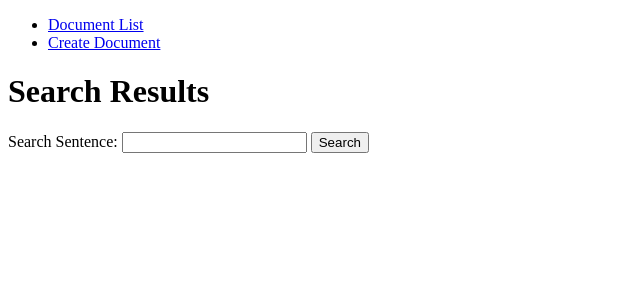
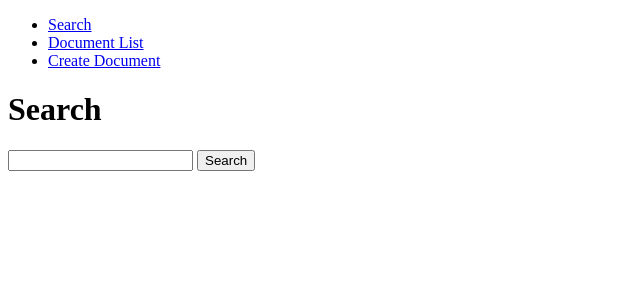
Before and after one commit to Lander-Hatsune/vecnote, a Django app: page /search/ in a window 1280 px wide. Shown: the top 300 px of the page, without its empty margins (0-640 px from the left). Run offline with Django 4.2, Linux system fonts and the light colour scheme.

Commit message:
search link; renaming; better similarity disp

```diff
--- a/main/forms.py
+++ b/main/forms.py
@@ -7,4 +7,4 @@ class DocumentForm(forms.ModelForm):
         fields = ['title', 'content', 'content_format']
 
 class SearchForm(forms.Form):
-    query = forms.CharField(max_length=500, label='Search Sentence')
+    query = forms.CharField(max_length=500, label='')
--- a/main/templates/base.html
+++ b/main/templates/base.html
@@ -11,6 +11,7 @@
     <header>
         <nav>
             <ul>
+                <li><a href="{% url 'search' %}">Search</a></li>
                 <li><a href="{% url 'list' %}">Document List</a></li>
                 <li><a href="{% url 'create' %}">Create Document</a></li>
             </ul>
--- a/main/templates/search_results.html
+++ b/main/templates/search_form.html
@@ -1,7 +1,7 @@
 {% extends "base.html" %}
 
 {% block content %}
-<h1>Search Results</h1>
+<h1>Search</h1>
 <form method="post">
     {% csrf_token %}
     {{ form }}
--- a/main/views.py
+++ b/main/views.py
@@ -78,7 +78,7 @@ class EditDocumentView(CreateDocumentView, UpdateView):
 
 
 class SearchView(View):
-    template_name = "search_results.html"
+    template_name = "search_form.html"
 
     def get(self, request):
         form = SearchForm()
@@ -91,7 +91,7 @@ class SearchView(View):
             search_vector = embed(query)
             results = Document.objects.order_by(
                 CosineDistance("embedding", search_vector)
-            ).annotate(similarity=CosineDistance("embedding", search_vector))
+            ).annotate(similarity=1 - CosineDistance("embedding", search_vector))
 
             return render(
                 request, self.template_name, {"form": form, "results": results}
```
